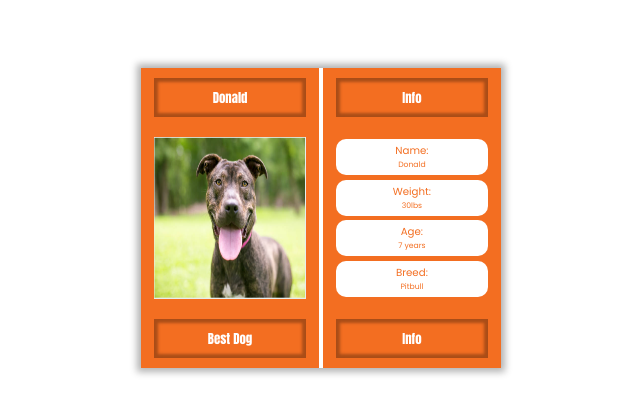
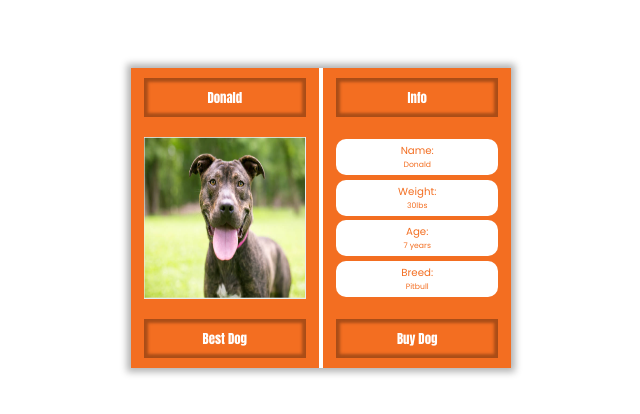
Before and after one commit to Timothy-Achonu/Animal-Trading-Card, a plain HTML site: page index.html in a window 1280 px wide. Shown: the part 182-596 px from the top of the page, without its empty margins (319-959 px from the left). Drawn offline with Linux system fonts and the light colour scheme.

Commit message:
changing a footer tag with text content 'Info' to a button tag with text content 'Buy Dog'

```diff
--- a/index.html
+++ b/index.html
@@ -36,7 +36,7 @@
                <span class="value">Pitbull</span>
             </li>
            </ul>
-           <footer class="header-footer">Info</footer>
+           <button class="header-footer buy">Buy Dog</button>
         </section>
 
     </main>
--- a/style.css
+++ b/style.css
@@ -58,12 +58,26 @@ main > section {
 .right-side-section {
     border-left: 2px solid white;
 }
-.right-side-section > .header-footer {
+.right-side-section .header-footer {
     font-family: 'Anton', sans-serif;
     font-size: 1rem;
     text-align: center;
     padding: 10px;
     box-shadow: inset 0 0 3px 4px rgba(0, 0, 0, 0.3);
+}
+.right-side-section > .buy {
+    font-family: 'Anton', sans-serif;
+    font-size: 1rem;
+    text-align: center;
+    padding: 10px;
+    box-shadow: inset 0 0 3px 4px rgba(0, 0, 0, 0.3);
+    cursor: pointer;
+    background-color: #F36E21;
+    border: none;
+    color: white;
+}
+.right-side-section > .buy:hover {
+    box-shadow: 0 0 3px 4px rgba(0, 0, 0, 0.3);
 }
 .right-side-section ul {
     display: flex;
```
